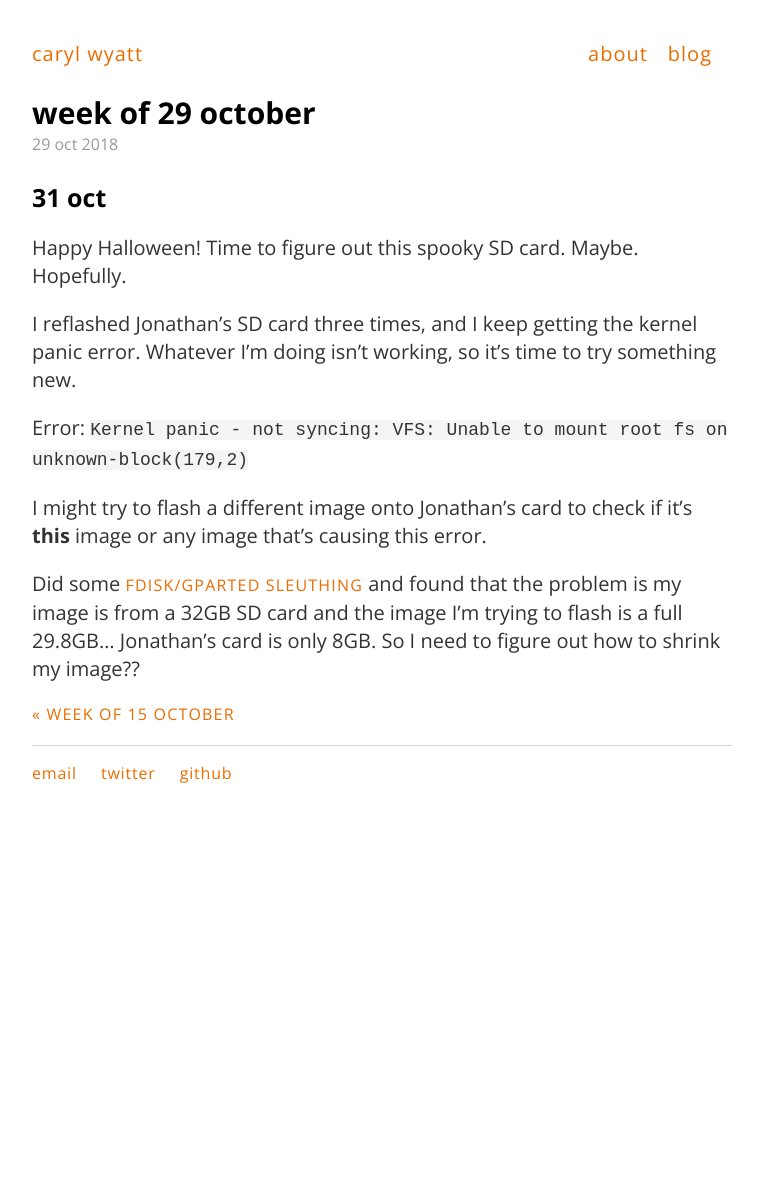
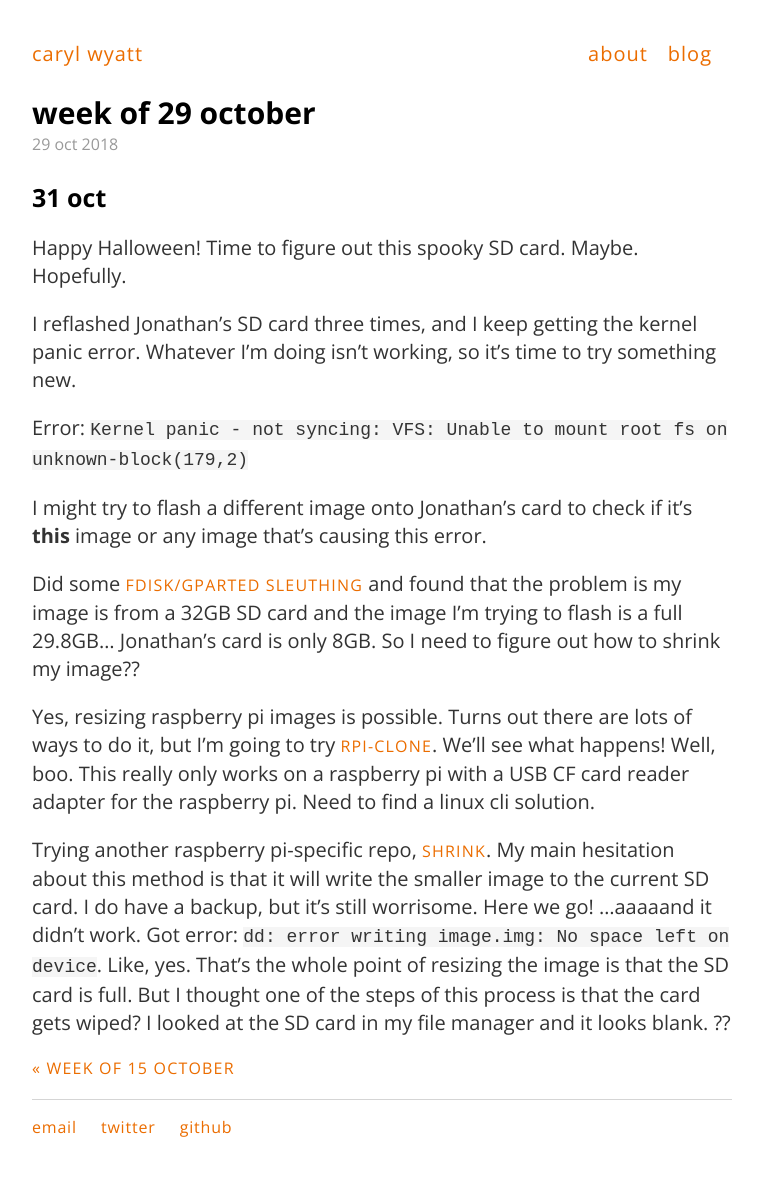
Before and after one commit to carylwyatt/carylwyatt.github.io, a Jekyll site: the page built from _posts/2018-10-29-week-of-29-oct.md, in a window 1280 px wide. Shown: the whole page, without its empty margins (258-1019 px from the left). Built offline with Jekyll 4.4.1, drawn with Linux system fonts in a browser that asks for light colours; before the commit the page ends 900 px from its top, so only the background shows below that.

Commit message:
SD flashing fails

```diff
--- a/_posts/2018-10-29-week-of-29-oct.md
+++ b/_posts/2018-10-29-week-of-29-oct.md
@@ -15,3 +15,7 @@ Error: `Kernel panic - not syncing: VFS: Unable to mount root fs on unknown-bloc
 I might try to flash a different image onto Jonathan's card to check if it's **this** image or any image that's causing this error.
 
 Did some [fdisk/gparted sleuthing](http://kbdatabase.org/article.php?id=64) and found that the problem is my image is from a 32GB SD card and the image I'm trying to flash is a full 29.8GB... Jonathan's card is only 8GB. So I need to figure out how to shrink my image??
+
+Yes, resizing raspberry pi images is possible. Turns out there are lots of ways to do it, but I'm going to try [rpi-clone](https://github.com/billw2/rpi-clone). We'll see what happens! Well, boo. This really only works on a raspberry pi with a USB CF card reader adapter for the raspberry pi. Need to find a linux cli solution.
+
+Trying another raspberry pi-specific repo, [shrink](https://github.com/qrti/shrink). My main hesitation about this method is that it will write the smaller image to the current SD card. I do have a backup, but it's still worrisome. Here we go! ...aaaaand it didn't work. Got error: `dd: error writing image.img: No space left on device`. Like, yes. That's the whole point of resizing the image is that the SD card is full. But I thought one of the steps of this process is that the card gets wiped? I looked at the SD card in my file manager and it looks blank. ??
```
